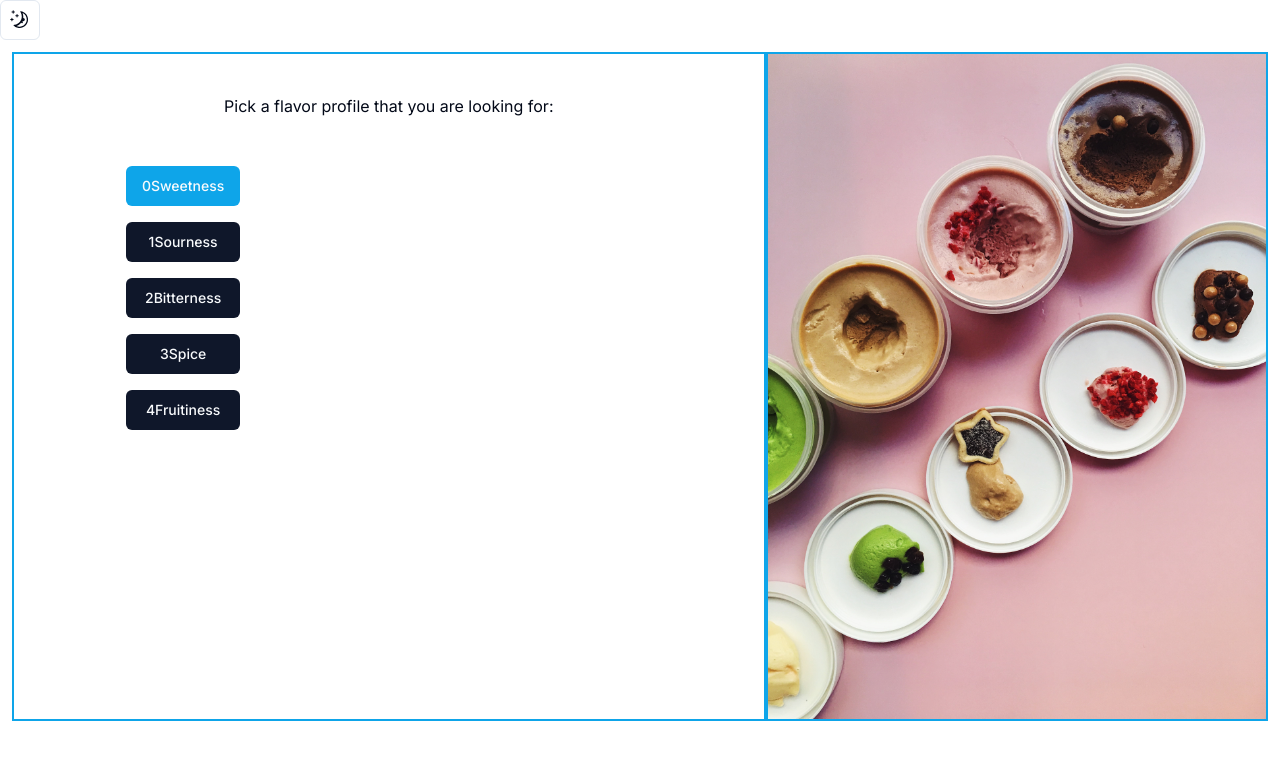
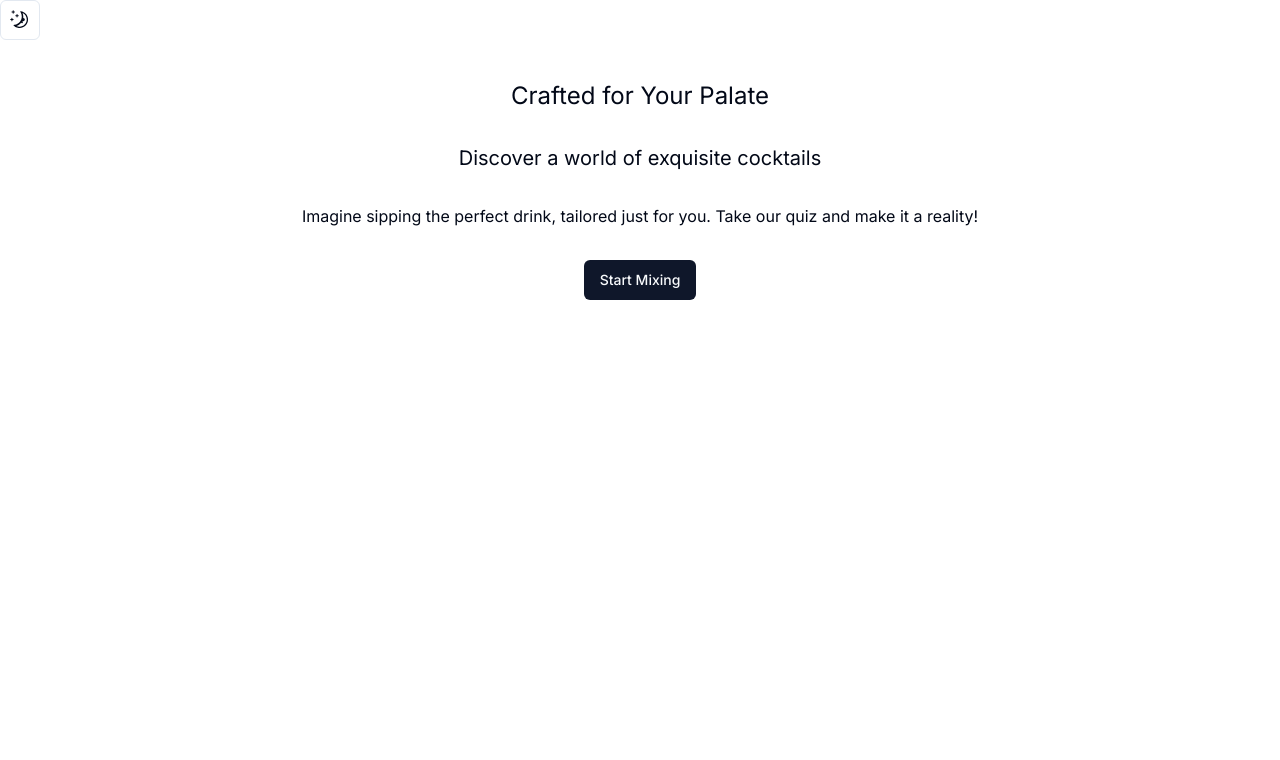
Before and after one commit to kingkwongsta/mixology, a Next.js app: page / in a window 1280 px wide. Shown: the top 760 px of the page. Built offline with nearby package versions, Linux system fonts and the light colour scheme.

Commit message:
update root to begin conditionally rendering new layout component

```diff
--- a/src/app/components/Welcome.jsx
+++ b/src/app/components/Welcome.jsx
@@ -1,6 +1,6 @@
 import Link from "next/link";
 import { Button } from "@/components/ui/button";
-import { useMemo, useEffect } from "react";
+import { useMemo, useEffect, useState } from "react";
 import userStore from "@/lib/userStore";
 
 export default function Welcome({ display }) {
--- a/src/app/page.js
+++ b/src/app/page.js
@@ -16,19 +16,22 @@ export default function Home() {
 
   return (
     <main className="m-3">
-      <RightImage>
-        <FlavorChoice imageSrc={flavorImg} imageAlt={"pictures of flavor"} />
-      </RightImage>
-      {/* {questionIndex === 0 && (
+      {questionIndex === 0 && (
         <Transition>
           <Welcome />
         </Transition>
       )}
       {questionIndex === 1 && (
         <Transition>
-          <FlavorChoice />
+          <RightImage>
+            <FlavorChoice
+              imageSrc={flavorImg}
+              imageAlt={"pictures of flavor"}
+            />
+          </RightImage>
         </Transition>
       )}
+      {/*
       {questionIndex === 2 && (
         <Transition>
           <LiquorChoice />
```
